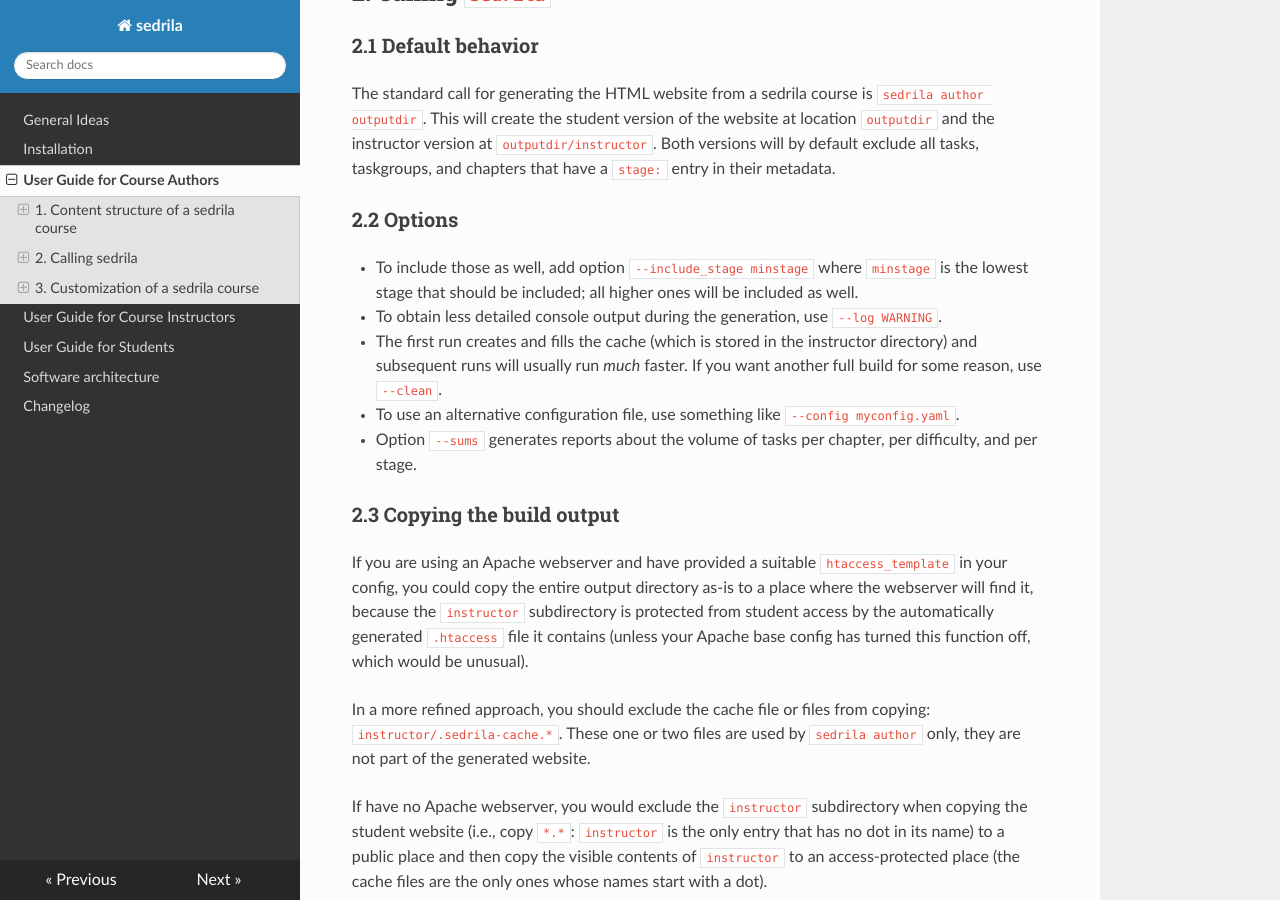
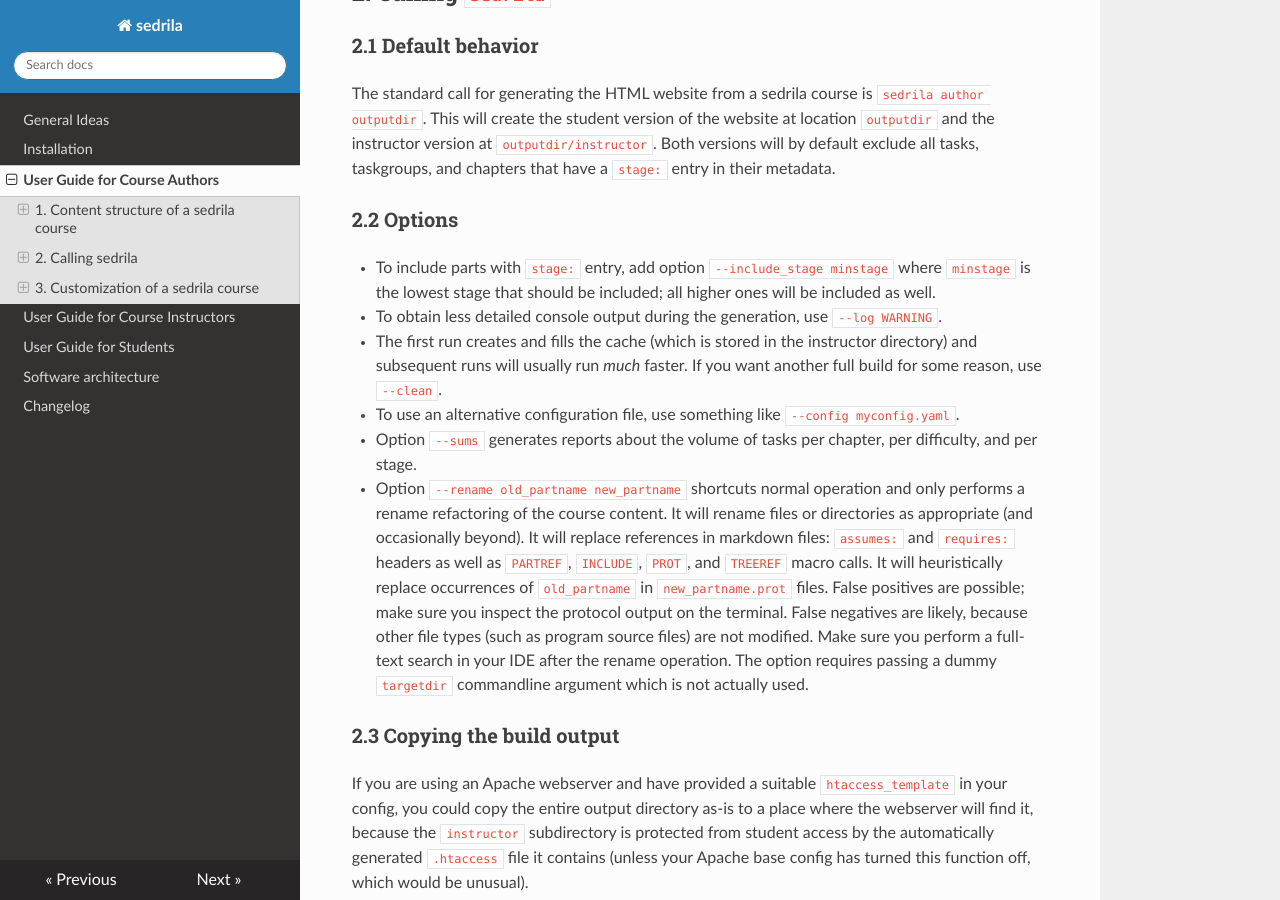
Before and after one commit to fubinf/sedrila, an MkDocs documentation site: the page built from docs/authors.md, in a window 1280 px wide and 900 px high, scrolled down 16415 px. Built offline with MkDocs 1.6.1, drawn with Linux system fonts in a browser that asks for light colours; nearby versions of some CDN libraries.

Commit message:
authors.md, changelog.md: documentation for --rename option

```diff
--- a/docs/authors.md
+++ b/docs/authors.md
@@ -810,7 +810,7 @@
 
 ### 2.2 Options
 
-- To include those as well, add option `--include_stage minstage` where `minstage`
+- To include parts with `stage:` entry, add option `--include_stage minstage` where `minstage`
   is the lowest stage that should be included; all higher ones will be included as well.
 - To obtain less detailed console output during the generation, use `--log WARNING`.
 - The first run creates and fills the cache (which is stored in the instructor directory)
@@ -819,6 +819,17 @@
 - To use an alternative configuration file, use something like `--config myconfig.yaml`.
 - Option `--sums` generates reports about the volume of tasks per chapter,
   per difficulty, and per stage.
+- Option `--rename old_partname new_partname` shortcuts normal operation and only performs a
+  rename refactoring of the course content.
+  It will rename files or directories as appropriate (and occasionally beyond).
+  It will replace references in markdown files:
+  `assumes:` and `requires:` headers as well as `PARTREF`, `INCLUDE`, `PROT`, and `TREEREF`
+  macro calls.
+  It will heuristically replace occurrences of `old_partname` in `new_partname.prot` files.
+  False positives are possible; make sure you inspect the protocol output on the terminal.
+  False negatives are likely, because other file types (such as program source files) are not modified.
+  Make sure you perform a full-text search in your IDE after the rename operation.
+  The option requires passing a dummy `targetdir` commandline argument which is not actually used.
 
 ### 2.3 Copying the build output
 
```
Also changed, not shown: docs/changelog.md (+4 -2 lines).
